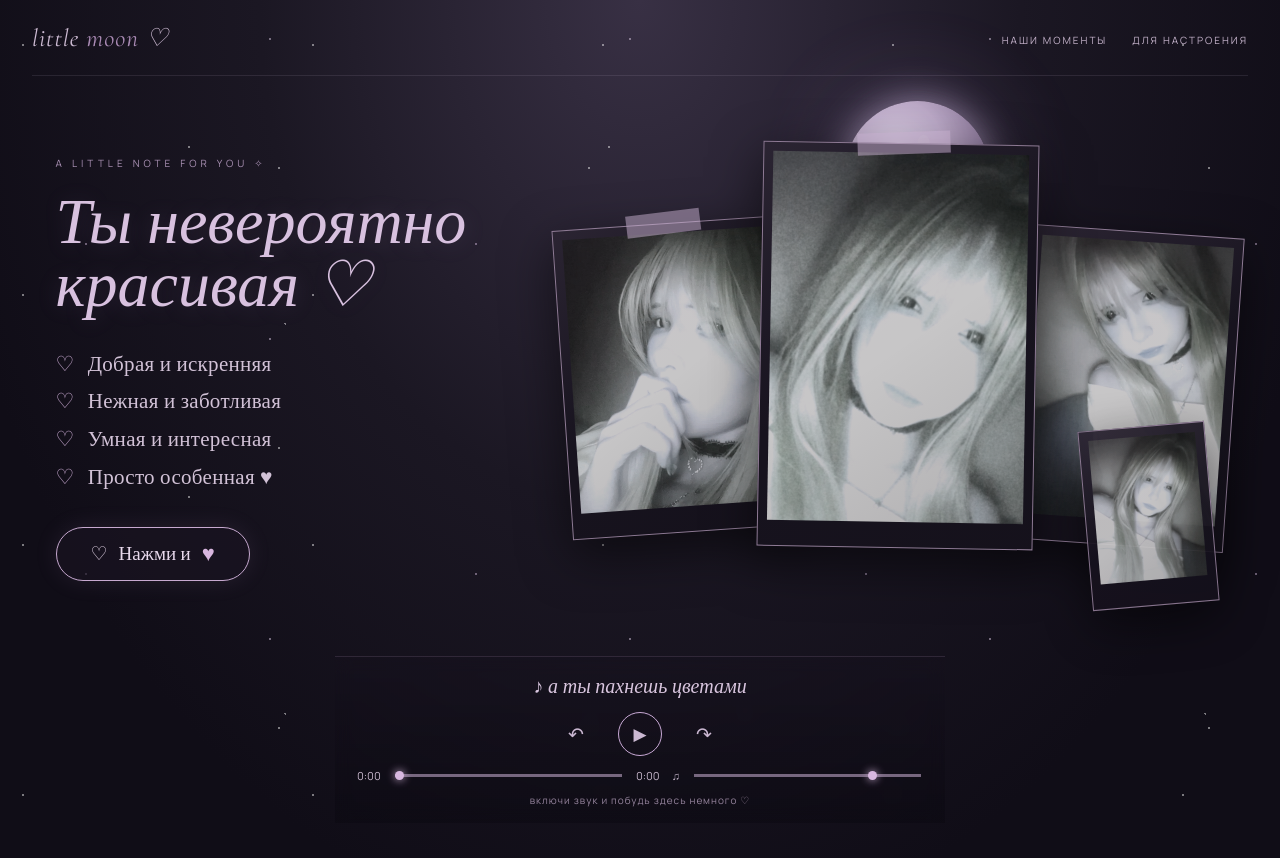
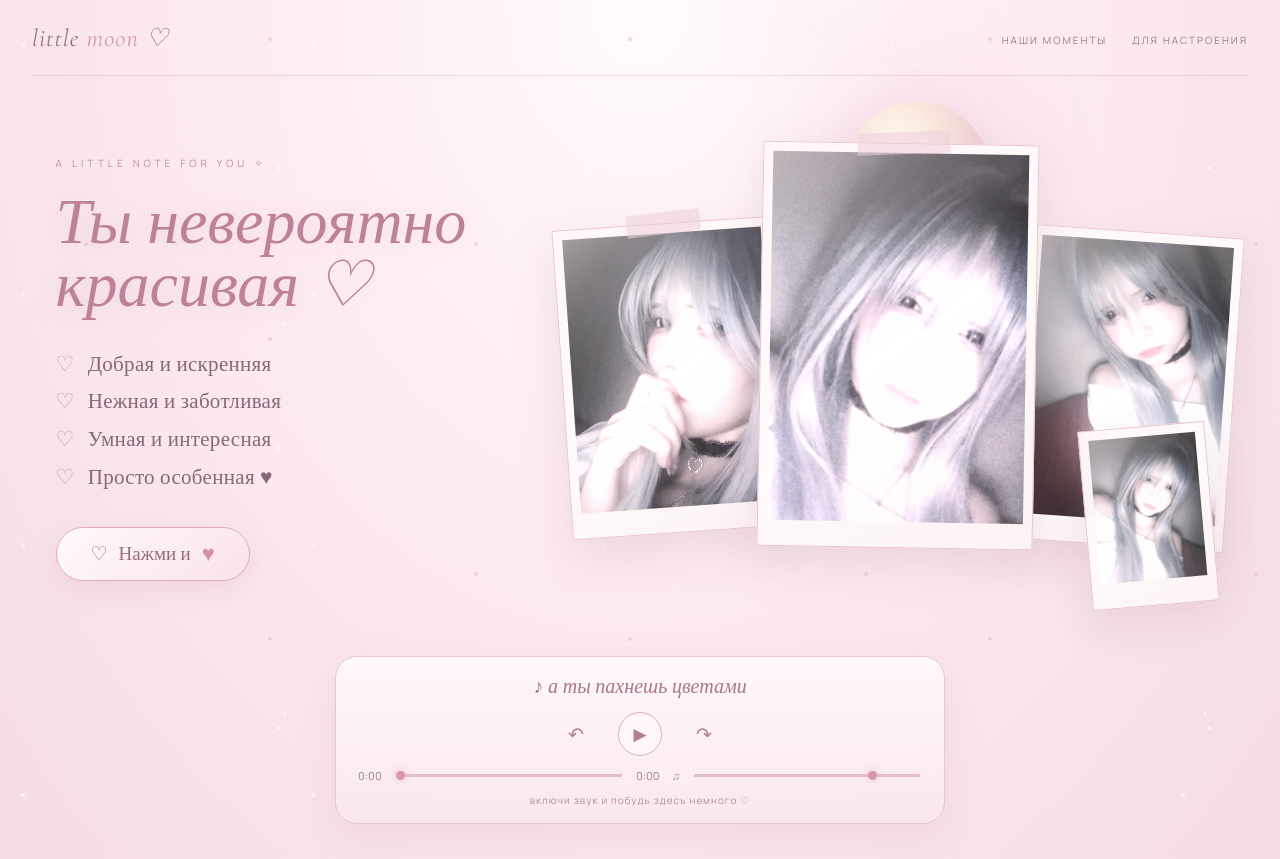
Before and after one commit to aglecry-cyber/moon, a plain HTML site: page index.html in a window 1280 px wide. Drawn offline with nearby package versions, Linux system fonts and the light colour scheme.

Commit message:
Update website to soft powder pink theme

```diff
--- a/index.html
+++ b/index.html
@@ -3,54 +3,55 @@
 <head>
 <meta charset="utf-8">
 <meta name="viewport" content="width=device-width,initial-scale=1">
-<meta name="theme-color" content="#100d17">
+<meta name="theme-color" content="#f4dce5">
 <title>для тебя ♡</title>
 <link rel="preconnect" href="https://fonts.googleapis.com">
 <link rel="preconnect" href="https://fonts.gstatic.com" crossorigin>
 <link href="https://fonts.googleapis.com/css2?family=Cormorant+Garamond:ital,wght@0,400;0,500;0,600;1,400;1,500&family=Manrope:wght@400;500;600&display=swap" rel="stylesheet">
 <style>
-:root{--night:#100d17;--plum:#211829;--lav:#c6a9cc;--soft:#e2d2e5;--text:#e7dce9;--muted:#b6a8bb}
-*{box-sizing:border-box}html{scroll-behavior:smooth}body{margin:0;min-height:100vh;color:var(--text);font-family:Manrope,Arial,sans-serif;background:radial-gradient(ellipse at 50% 0%,#383044 0%,#1b1723 42%,#100d17 78%);overflow-x:hidden}
-body:before{content:"";position:fixed;inset:0;pointer-events:none;opacity:.45;background-image:radial-gradient(1px 1px at 8% 18%,#fff 99%,transparent),radial-gradient(1px 1px at 75% 13%,#e8d8f1 99%,transparent),radial-gradient(1px 1px at 45% 42%,#fff 99%,transparent),radial-gradient(1px 1px at 90% 60%,#fff 99%,transparent),radial-gradient(1px 1px at 22% 74%,#d9c2e3 99%,transparent),radial-gradient(1px 1px at 62% 83%,#fff 99%,transparent);background-size:290px 250px,360px 300px,420px 350px,310px 280px,390px 330px,460px 390px;z-index:-1}
+:root{--rose:#f2cbd7;--rose-deep:#d99caf;--cream:#fff7f7;--plum:#765466;--text:#755767;--muted:#a98d9b}
+*{box-sizing:border-box}html{scroll-behavior:smooth}
+body{margin:0;min-height:100vh;color:var(--text);font-family:Manrope,Arial,sans-serif;background:radial-gradient(ellipse at 50% 0%,#fffafd 0%,#fcecf1 42%,#f4dce5 100%);overflow-x:hidden}
+body:before{content:"";position:fixed;inset:0;pointer-events:none;opacity:.55;background-image:radial-gradient(2px 2px at 8% 18%,#fff 99%,transparent),radial-gradient(2px 2px at 75% 13%,#e6b8c8 99%,transparent),radial-gradient(1.5px 1.5px at 45% 42%,#fff 99%,transparent),radial-gradient(2px 2px at 90% 60%,#fff 99%,transparent),radial-gradient(2px 2px at 22% 74%,#e9bdce 99%,transparent),radial-gradient(1.5px 1.5px at 62% 83%,#fff 99%,transparent);background-size:290px 250px,360px 300px,420px 350px,310px 280px,390px 330px,460px 390px;z-index:-1}
 .wrap{width:min(1450px,calc(100% - 64px));margin:auto;min-height:100vh;display:flex;flex-direction:column}
-header{height:76px;display:flex;align-items:center;justify-content:space-between;border-bottom:1px solid #d9c5e21c;color:#cdbbd3}
-.brand{font:italic 25px 'Cormorant Garamond',serif;letter-spacing:1px}.brand span{color:#a98ab4}
-nav a{color:#c4b2ca;text-decoration:none;text-transform:uppercase;font-size:10px;letter-spacing:2px;margin-left:25px}
+header{height:76px;display:flex;align-items:center;justify-content:space-between;border-bottom:1px solid #d9aebd66;color:#9a7184}
+.brand{font:italic 25px 'Cormorant Garamond',serif;letter-spacing:1px}.brand span{color:#d49aaf}
+nav a{color:#9c7889;text-decoration:none;text-transform:uppercase;font-size:10px;letter-spacing:2px;margin-left:25px}
 main{flex:1;display:flex;flex-direction:column;justify-content:center}
 .hero{display:grid;grid-template-columns:.9fr 1.35fr;gap:38px;align-items:center;padding:55px 0 30px}
 .copy{padding-left:5%;position:relative;z-index:2}
-.kicker{font-size:10px;letter-spacing:4px;text-transform:uppercase;color:#aa91b4}
-h1{font:italic 500 clamp(48px,5vw,76px)/.98 'Cormorant Garamond',serif;margin:22px 0 28px;color:#d8c1df;text-shadow:0 2px 25px #b994ce28}
-.compliments{list-style:none;padding:0;margin:0 0 30px;color:#d2c2d7;font:500 21px/1.75 'Cormorant Garamond',serif;letter-spacing:.3px}
-.compliments li:before{content:"♡";color:#c5a7ce;margin-right:13px;font-family:serif}
-.heart-button{position:relative;display:inline-flex;align-items:center;gap:11px;padding:13px 34px;border:1px solid #c7a9d0;border-radius:50px;background:#1b1522a8;color:#e8d9ec;font:500 19px 'Cormorant Garamond',serif;cursor:pointer;transition:.25s;box-shadow:0 0 25px #c49bd21a}
-.heart-button:hover{background:#38263f;box-shadow:0 0 35px #c49bd24a;transform:translateY(-2px)}
-.heart-button .heart{font-size:22px;color:#d8b6df}
+.kicker{font-size:10px;letter-spacing:4px;text-transform:uppercase;color:#c18b9f}
+h1{font:italic 500 clamp(48px,5vw,76px)/.98 'Cormorant Garamond',serif;margin:22px 0 28px;color:#bd8299;text-shadow:0 2px 25px #e8b8ca66}
+.compliments{list-style:none;padding:0;margin:0 0 30px;color:#886779;font:500 21px/1.75 'Cormorant Garamond',serif;letter-spacing:.3px}
+.compliments li:before{content:"♡";color:#d99caf;margin-right:13px;font-family:serif}
+.heart-button{position:relative;display:inline-flex;align-items:center;gap:11px;padding:13px 34px;border:1px solid #dfaabd;border-radius:50px;background:linear-gradient(135deg,#fff9fa,#f8e3ea);color:#9b6d82;font:500 19px 'Cormorant Garamond',serif;cursor:pointer;transition:.25s;box-shadow:0 8px 25px #d99caf35}
+.heart-button:hover{background:#f7dce6;box-shadow:0 0 35px #d99caf66;transform:translateY(-2px)}
+.heart-button .heart{font-size:22px;color:#d98fa8}
 .photo-stage{height:475px;position:relative;display:flex;align-items:center;justify-content:center;isolation:isolate}
-.moon{position:absolute;top:-30px;left:43%;width:145px;height:145px;border-radius:50%;background:radial-gradient(circle at 35% 32%,#f5e9ff,#d6c1e2 35%,#9983a8 68%,#594d68 100%);box-shadow:0 0 35px #dfc9f0a8,0 0 110px #c9a5e555;opacity:.85;z-index:-1}
-.moon:after{content:"";position:absolute;inset:12px;border-radius:50%;background:radial-gradient(ellipse at 30% 40%,#88789533 0 8%,transparent 9%),radial-gradient(ellipse at 65% 65%,#76678233 0 12%,transparent 13%),radial-gradient(ellipse at 55% 25%,#fff3 0 6%,transparent 7%)}
-.photo{position:absolute;background:#17131e;padding:9px 9px 25px;border:1px solid #cbb0d2a8;box-shadow:0 16px 50px #0008;transition:transform .35s,filter .35s;cursor:pointer}
-.photo img{display:block;width:100%;height:100%;object-fit:cover;filter:grayscale(.22) sepia(.12) hue-rotate(235deg) saturate(.7) brightness(.78)}
-.photo:after{content:"";position:absolute;inset:0;background:linear-gradient(145deg,#d9bce51a,transparent 50%,#07060b22);pointer-events:none}
+.moon{position:absolute;top:-30px;left:43%;width:145px;height:145px;border-radius:50%;background:radial-gradient(circle at 35% 32%,#fffdf7,#f9e5d9 35%,#edcbd5 68%,#dbaabd 100%);box-shadow:0 0 35px #f5d9e6,0 0 110px #e8b7ca88;opacity:.95;z-index:-1}
+.moon:after{content:"";position:absolute;inset:12px;border-radius:50%;background:radial-gradient(ellipse at 30% 40%,#d9b5bf33 0 8%,transparent 9%),radial-gradient(ellipse at 65% 65%,#d9b5bf33 0 12%,transparent 13%),radial-gradient(ellipse at 55% 25%,#fff8 0 6%,transparent 7%)}
+.photo{position:absolute;background:#fffafa;padding:9px 9px 25px;border:1px solid #e9c4d0;box-shadow:0 16px 45px #b9859b35;transition:transform .35s,filter .35s;cursor:pointer}
+.photo img{display:block;width:100%;height:100%;object-fit:cover;filter:saturate(.88) sepia(.06) brightness(1.04)}
+.photo:after{content:"";position:absolute;inset:0;background:linear-gradient(145deg,#fff5f8aa,transparent 50%,#dbaabd18);pointer-events:none}
 .photo.left{width:31%;height:310px;left:3%;top:92px;transform:rotate(-4deg);z-index:1}
 .photo.center{width:39%;height:405px;left:31%;top:12px;transform:rotate(1deg);z-index:3}
 .photo.right{width:30%;height:315px;right:2%;top:100px;transform:rotate(4deg);z-index:2}
-.photo.fourth{width:18%;height:180px;right:5%;bottom:0;transform:rotate(-5deg);z-index:4;opacity:.94}
-.tape{position:absolute;top:-12px;left:34%;width:34%;height:22px;background:#c8b0d0a1;transform:rotate(-3deg);z-index:5;opacity:.8}
-.photo:hover{filter:brightness(1.12);z-index:6;transform:translateY(-8px) rotate(0)}
+.photo.fourth{width:18%;height:180px;right:5%;bottom:0;transform:rotate(-5deg);z-index:4;opacity:.98}
+.tape{position:absolute;top:-12px;left:34%;width:34%;height:22px;background:#f0d0daaa;transform:rotate(-3deg);z-index:5;opacity:.85}
+.photo:hover{filter:brightness(1.04);z-index:6;transform:translateY(-8px) rotate(0)}
 .bottom{padding:20px 0 35px;display:flex;justify-content:center}
-.player{width:min(610px,100%);padding:18px 22px 16px;border-top:1px solid #c8a9d52c;background:linear-gradient(180deg,#17121f55,#0b091180);backdrop-filter:blur(8px)}
-.track-title{text-align:center;font:italic 20px 'Cormorant Garamond',serif;color:#d9c6df;margin-bottom:13px}
+.player{width:min(610px,100%);padding:18px 22px 16px;border:1px solid #e8c5d1;border-radius:22px;background:linear-gradient(180deg,#fffafbdc,#f9e8eedb);backdrop-filter:blur(8px);box-shadow:0 12px 35px #d7a9ba35}
+.track-title{text-align:center;font:italic 20px 'Cormorant Garamond',serif;color:#a9768d;margin-bottom:13px}
 .controls{display:flex;align-items:center;justify-content:center;gap:28px}
-.control{border:0;background:none;color:#cbb8d2;font-size:19px;cursor:pointer;padding:6px}
-.control.main{width:44px;height:44px;border:1px solid #c8a9d5;border-radius:50%;font-size:17px}
-.control:hover{color:white}
-.timeline{display:flex;align-items:center;gap:12px;margin-top:12px;color:#c9b9ce;font-size:11px;font-variant-numeric:tabular-nums}
-input[type=range]{appearance:none;height:3px;background:#77677f;outline:none;flex:1;cursor:pointer}
-input[type=range]::-webkit-slider-thumb{appearance:none;width:9px;height:9px;border-radius:50%;background:#d8b8e0;box-shadow:0 0 8px #d8b8e0}
+.control{border:0;background:none;color:#b27e95;font-size:19px;cursor:pointer;padding:6px}
+.control.main{width:44px;height:44px;border:1px solid #dfaabd;border-radius:50%;font-size:17px;background:#fff6f8}
+.control:hover{color:#86576f}
+.timeline{display:flex;align-items:center;gap:12px;margin-top:12px;color:#a17c8d;font-size:11px;font-variant-numeric:tabular-nums}
+input[type=range]{appearance:none;height:3px;background:#e4bdcb;outline:none;flex:1;cursor:pointer}
+input[type=range]::-webkit-slider-thumb{appearance:none;width:9px;height:9px;border-radius:50%;background:#d997ad;box-shadow:0 0 8px #e4b6c7}
 .volume{width:75px;flex:none}
-.hint{text-align:center;color:#95849d;font-size:10px;letter-spacing:1px;margin-top:10px}
-.float-heart{position:fixed;bottom:22%;left:50%;pointer-events:none;z-index:20;color:#e4bce9;font-size:24px;text-shadow:0 0 14px #d6a4e8;animation:floatUp 2.4s ease-out forwards}
+.hint{text-align:center;color:#b08e9d;font-size:10px;letter-spacing:1px;margin-top:10px}
+.float-heart{position:fixed;bottom:22%;left:50%;pointer-events:none;z-index:20;color:#e49ab4;font-size:24px;text-shadow:0 0 14px #f1c3d3;animation:floatUp 2.4s ease-out forwards}
 @keyframes floatUp{0%{opacity:0;transform:translate(0,0) scale(.5) rotate(0)}15%{opacity:1}100%{opacity:0;transform:translate(var(--dx),-75vh) scale(1.5) rotate(var(--rot))}}
 @media(max-width:850px){.wrap{width:min(100% - 32px,620px)}.hero{grid-template-columns:1fr;gap:12px;padding:42px 0 10px}.copy{text-align:center;padding:0}.compliments{font-size:19px}.photo-stage{height:390px}.moon{width:105px;height:105px;top:0}.photo.left{height:245px;top:90px}.photo.center{height:330px;top:30px}.photo.right{height:250px;top:100px}.photo.fourth{height:140px}.bottom{padding-top:12px}header{height:62px}}
 @media(max-width:480px){.wrap{width:calc(100% - 24px)}nav a{margin-left:10px;font-size:9px}.brand{font-size:21px}h1{font-size:49px;margin:15px 0 18px}.compliments{font-size:18px;line-height:1.6;margin-bottom:22px}.photo-stage{height:300px}.photo.left{height:190px;top:75px}.photo.center{height:260px;top:15px}.photo.right{height:195px;top:80px}.photo.fourth{height:110px}.moon{width:82px;height:82px;top:-5px}.player{padding:14px 10px}.controls{gap:22px}.volume{width:54px}}
```
